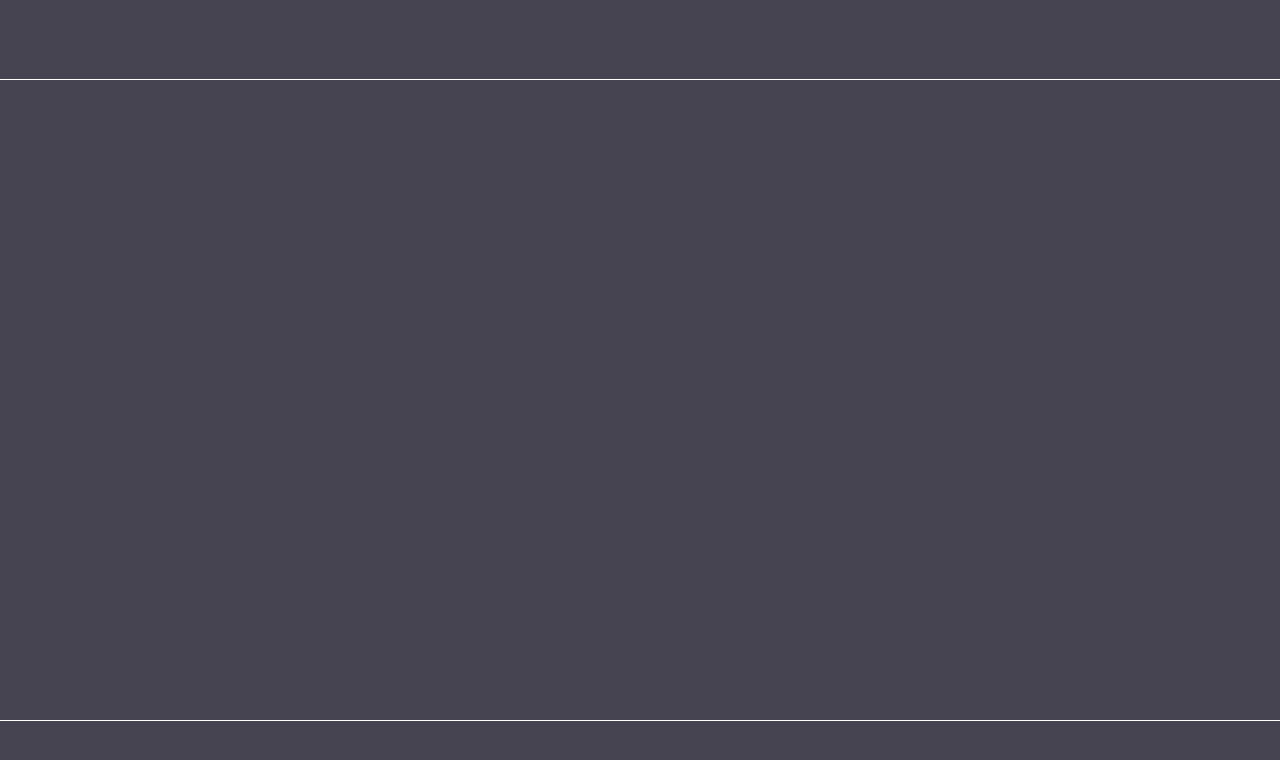
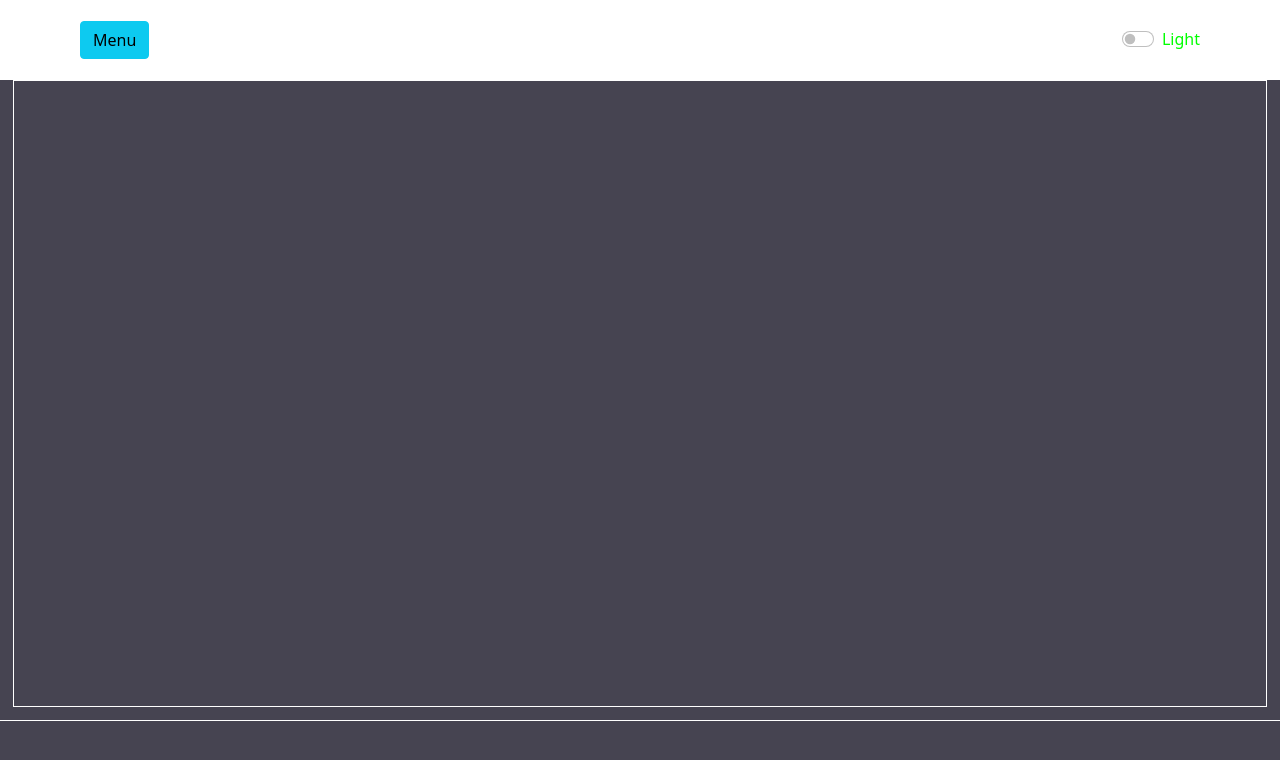
Before and after one commit to Sirius100/ModifTodo, a React (Create React App) app in the folder app/: page / in a window 1280 px wide. Shown: the top 760 px of the page. Built offline with nearby package versions, Linux system fonts and the light colour scheme.

Commit message:
не меняется тема при нажатии кнопки, но state меняется

```diff
--- a/app/src/app/App.css
+++ b/app/src/app/App.css
@@ -1,38 +1,4 @@
 .App {
+  transition: all .6s;
   text-align: center;
 }
-
-.App-logo {
-  height: 40vmin;
-  pointer-events: none;
-}
-
-@media (prefers-reduced-motion: no-preference) {
-  .App-logo {
-    animation: App-logo-spin infinite 20s linear;
-  }
-}
-
-.App-header {
-  background-color: #282c34;
-  min-height: 100vh;
-  display: flex;
-  flex-direction: column;
-  align-items: center;
-  justify-content: center;
-  font-size: calc(10px + 2vmin);
-  color: white;
-}
-
-.App-link {
-  color: #61dafb;
-}
-
-@keyframes App-logo-spin {
-  from {
-    transform: rotate(0deg);
-  }
-  to {
-    transform: rotate(360deg);
-  }
-}
--- a/app/src/app/App.js
+++ b/app/src/app/App.js
@@ -2,6 +2,7 @@ import './App.css';
 import {Header} from '../header/header'
 import { Main } from '../main/main';
 import {Footer} from '../footer/footer'
+
 
 function App() {
   return (
--- a/app/src/footer/footer.jsx
+++ b/app/src/footer/footer.jsx
@@ -7,6 +7,7 @@ const ComponentFooter = styled.footer`
   height: 10vh;
   background: #464451;
   border-top: 1px solid white;
+  padding: 0 2em;
 `
 
 
--- /dev/null
+++ b/app/src/header/changeTheme/changeTheme.jsx
@@ -0,0 +1,26 @@
+// import styled from 'styled-components'
+import React, { useReducer } from 'react'
+import Form from 'react-bootstrap/Form'
+import reducer from '../../reducer/reducer'
+
+
+export const InitialTheme = {themeCaption:'Light'}
+export const BtnChangeTheme = () => {
+
+  const [state, dispatch] = useReducer( reducer,  InitialTheme)
+
+  return (
+
+      <Form>
+        <Form.Check
+            type="switch"
+            id="custom-switch"
+            label={state.themeCaption}
+            style={{color:"lime"}}
+            onChange={() => dispatch({type:'checkedBtnTheme'})}
+        />
+      </Form>
+
+  )
+
+}
--- a/app/src/header/header.jsx
+++ b/app/src/header/header.jsx
@@ -1,19 +1,30 @@
 import styled from 'styled-components'
+import React, {useEffect, useReducer} from 'react';
+import {BtnChangeTheme} from '../header/changeTheme/changeTheme'
+import {Button} from 'react-bootstrap'
+import reducer from '../reducer/reducer'
 
-import React from 'react';
 
 const ComponentHeader = styled.header`
+  display: flex;
+  justify-content: space-between;
+  align-items: center;
   width: 100vw;
   height: 10vh;
-  background: #464451;
+  background: ${props => props.bg ? "#464451" : "white"};
   border-bottom: 1px solid white;
+  padding: 0 5em;
 `
-
-
+const InitialTheme = {theme: false}
 export function Header() {
-
+  const [state, dispatch] = useReducer( reducer, InitialTheme)
+  console.log("mckdsmc")
+  // useEffect( ()=> dispatch({type:'checkedBtnTheme'}),[state.theme])
   return (
-    <ComponentHeader/>
+    <ComponentHeader bg={state.theme}>
+      <Button variant="info">Menu</Button>{' '}
+      <BtnChangeTheme/>
+    </ComponentHeader>
 
   )
 }
--- a/app/src/main/main.jsx
+++ b/app/src/main/main.jsx
@@ -1,18 +1,21 @@
 import styled from 'styled-components'
-
 import React from 'react';
+import { WrapperTask } from './wrapperTask/wrapperTask';
 
 const ComponentMain = styled.main`
   width: 100vw;
   height: 80vh;
   background: #464451;
+  text-align: center;
 `
 
 
 export function Main() {
 
   return (
-    <ComponentMain/>
+    <ComponentMain>
+      <WrapperTask/>
+    </ComponentMain>
 
   )
 }
--- a/app/src/main/wrapperTask/wrapperTask.jsx
+++ b/app/src/main/wrapperTask/wrapperTask.jsx
@@ -0,0 +1,21 @@
+// import PropTypes from 'prop-types';
+import React from 'react';
+import styled from 'styled-components'
+
+const Wrapper = styled.div`
+  width: 98%;
+  height: 98%;
+  margin-left: auto;
+  margin-right: auto;
+  border: 1px solid, white;
+`
+export function WrapperTask() {
+
+  return (
+
+    <Wrapper>
+
+    </Wrapper>
+
+  )
+}
--- /dev/null
+++ b/app/src/reducer/reducer.jsx
@@ -0,0 +1,14 @@
+
+export default function reducer(state, action) {
+  console.log("state :", state)
+  switch(action.type) {
+    case 'checkedBtnTheme':
+        return {
+          themeCaption : state.themeCaption === "Night"? "Light": "Night",
+          theme: !state.theme,
+        }
+
+    default:
+      throw new Error("ошибка из файла reducer")
+  }
+}
--- /dev/null
+++ b/app/src/theme/theme.jsx
@@ -0,0 +1,3 @@
+export const baseTheme = {
+
+}
```
Also changed, not shown: app/src/header/header.css (deleted).
